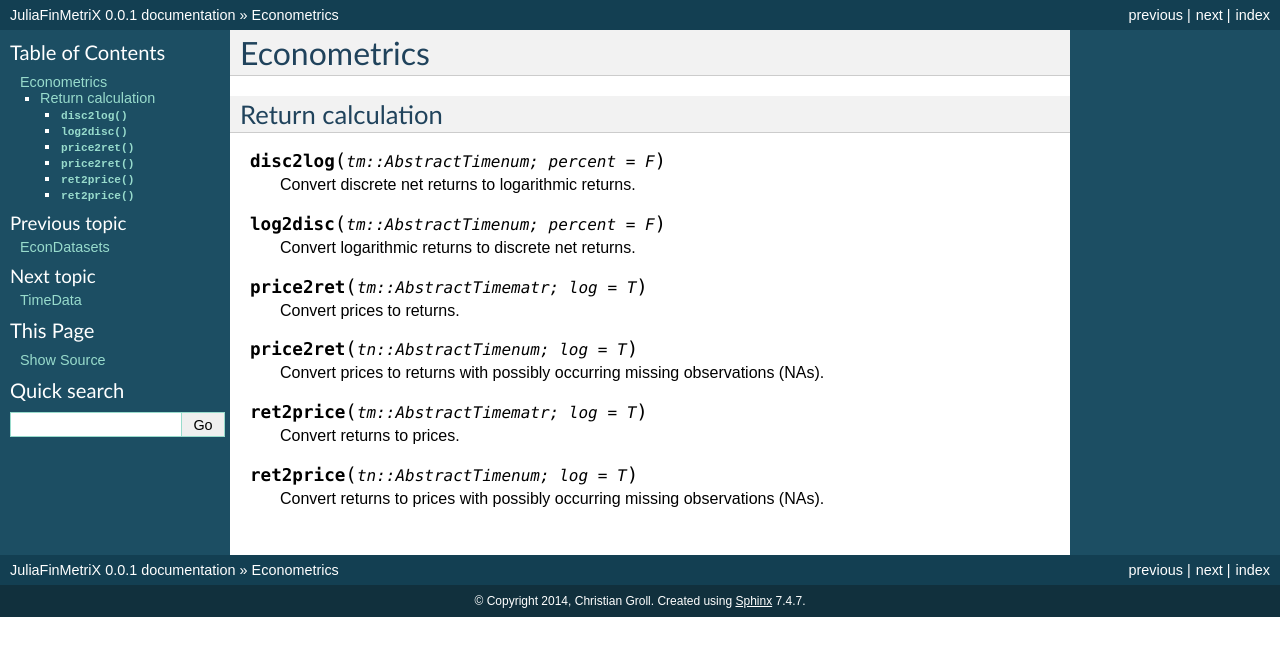
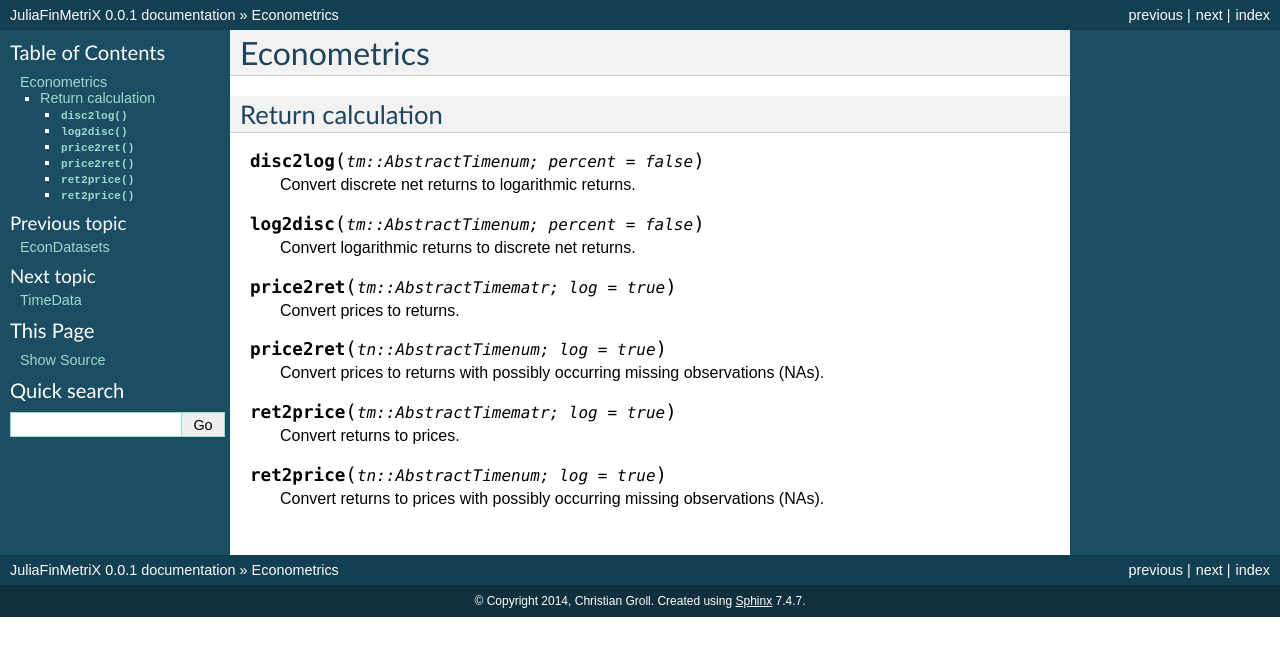
Before and after one commit to JuliaFinMetriX/JuliaFinMetriX.github.io, a Sphinx documentation site: the page built from docs/econometrics.rst, in a window 1280 px wide. Shown: the top 656 px of the page. Built offline with Sphinx 7.4.7, drawn with Linux system fonts in a browser that asks for light colours.

Commit message:
fixed boolean values in doc

```diff
--- a/docs/econometrics.rst
+++ b/docs/econometrics.rst
@@ -4,28 +4,28 @@ Econometrics
 Return calculation
 ------------------
 
-.. function:: disc2log(tm::AbstractTimenum; percent = F)
+.. function:: disc2log(tm::AbstractTimenum; percent = false)
 
    Convert discrete net returns to logarithmic returns.
 
-.. function:: log2disc(tm::AbstractTimenum; percent = F)
+.. function:: log2disc(tm::AbstractTimenum; percent = false)
 
    Convert logarithmic returns to discrete net returns.
 
-.. function:: price2ret(tm::AbstractTimematr; log = T)
+.. function:: price2ret(tm::AbstractTimematr; log = true)
 
    Convert prices to returns.
 
-.. function:: price2ret(tn::AbstractTimenum; log = T)
+.. function:: price2ret(tn::AbstractTimenum; log = true)
 
    Convert prices to returns with possibly occurring missing
    observations (NAs).
 
-.. function:: ret2price(tm::AbstractTimematr; log = T)
+.. function:: ret2price(tm::AbstractTimematr; log = true)
 
    Convert returns to prices.
 
-.. function:: ret2price(tn::AbstractTimenum; log = T)
+.. function:: ret2price(tn::AbstractTimenum; log = true)
 
    Convert returns to prices with possibly occurring missing
    observations (NAs).
```
